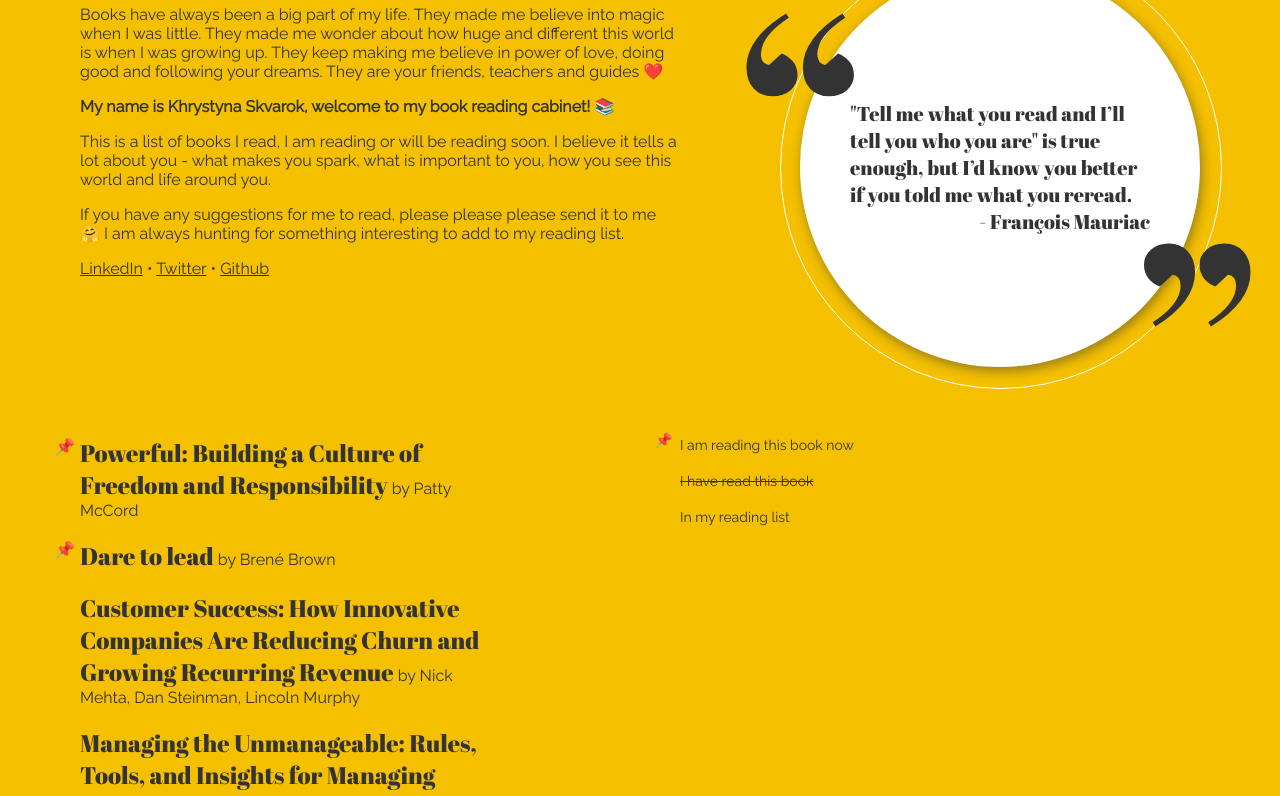
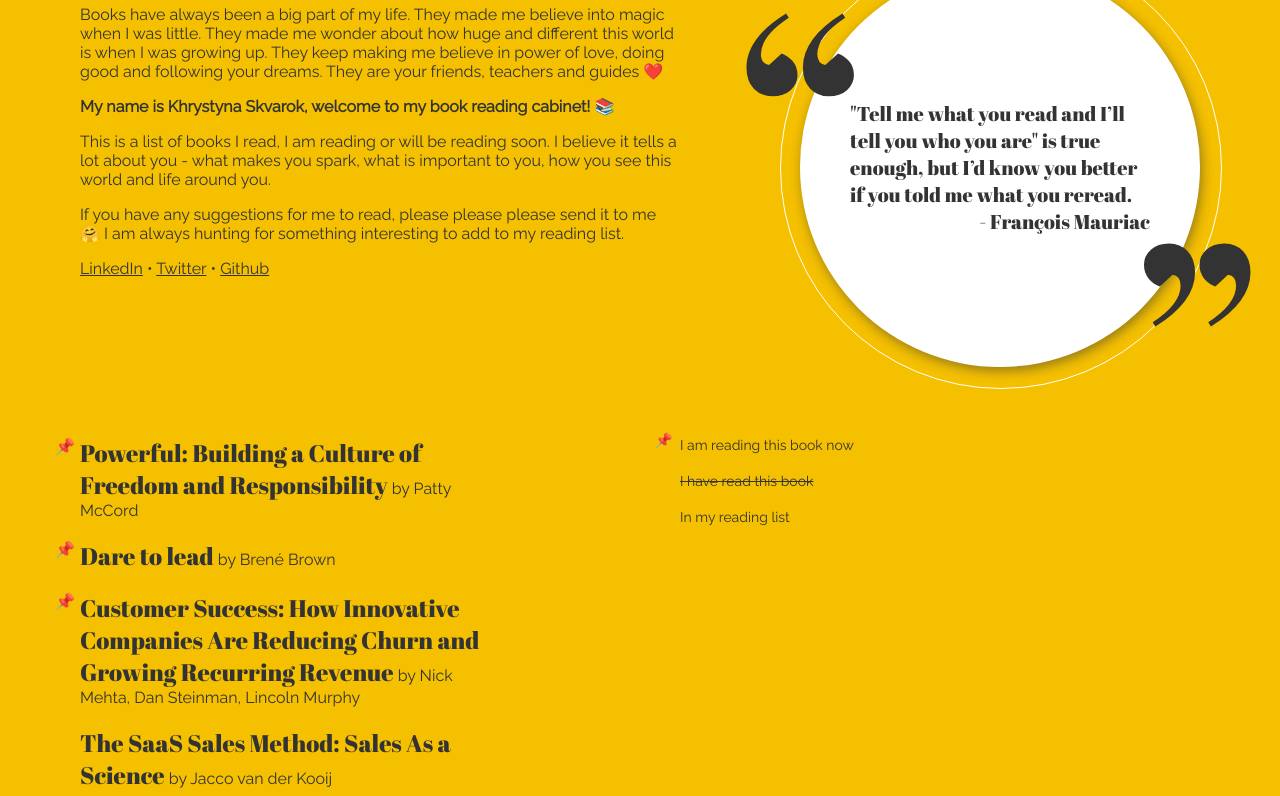
Before and after one commit to Khrystyna/what-i-read, a website: page public/index.html in a window 1280 px wide. Shown: the part 123-919 px from the top of the page. Drawn offline with Linux system fonts and the light colour scheme.

Commit message:
upd: added new book to read

```diff
--- a/public/index.html
+++ b/public/index.html
@@ -266,7 +266,7 @@
               >
               by Brené Brown
             </li>
-            <li class="book to-read">
+            <li class="book reading">
               <a
                 class="book-title"
                 href="https://books.google.nl/books?id=u01ICgAAQBAJ&dq=customer+success&source=gbs_navlinks_s"
@@ -274,6 +274,15 @@
                 Customer Success: How Innovative Companies Are Reducing Churn and Growing Recurring Revenue</a
               >
               by Nick Mehta, Dan Steinman, Lincoln Murphy
+            </li>
+            <li class="book to-read">
+              <a
+                class="book-title"
+                href="https://www.amazon.com/SaaS-Sales-Method-Science-Blueprints-ebook/dp/B07HKL3L2R"
+              >
+                The SaaS Sales Method: Sales As a Science</a
+              >
+              by Jacco van der Kooij
             </li>
             <li class="book to-read">
               <a
```
